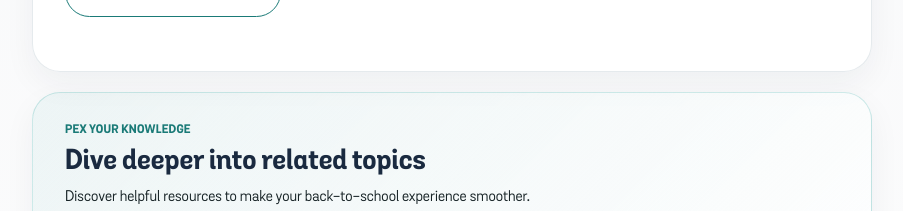
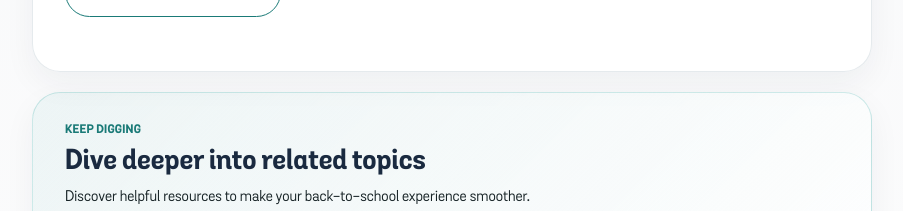
Before and after one commit to mcebisidesigner-spec/pexpacks-supplies, a Next.js app: page /blog/how-to-label-school-supplies-efficiently in a window 1280 px wide. Shown: the part 1840-2051 px from the top of the page, without its empty margins (344-1247 px from the left). Built offline with nearby package versions, Linux system fonts and the light colour scheme.

Commit message:
Update blog sidebar eyebrows: In this article → Jump to, Pex your knowledge → Keep digging

```diff
--- a/app/blog/[slug]/page.tsx
+++ b/app/blog/[slug]/page.tsx
@@ -286,7 +286,7 @@ export default async function BlogPostPage({
             <nav className={styles.sidebarCard} aria-label="Article sections">
               {headings.length > 0 ? (
                 <>
-                  <p className={styles.sidebarEyebrow}>In this article</p>
+                  <p className={styles.sidebarEyebrow}>Jump to</p>
                   <h2 className={styles.sidebarTitle}>Contents</h2>
                   <ol className={styles.sidebarToc}>
                     {headings.map((h) => (
@@ -347,7 +347,7 @@ export default async function BlogPostPage({
               className={styles.knowledgeCard}
               aria-label="Explore more resources"
             >
-              <p className={styles.sidebarEyebrow}>Pex your knowledge</p>
+              <p className={styles.sidebarEyebrow}>Keep digging</p>
               <h2 className={styles.knowledgeTitle}>
                 Dive deeper into related topics
               </h2>
```
